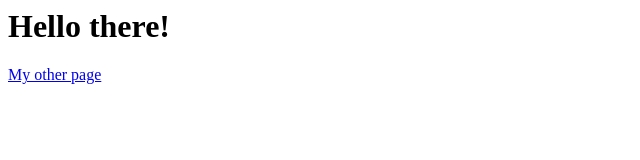
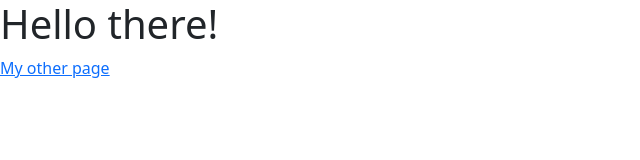
Before and after one commit to igorlatu/cursuri_stackblitz, a plain HTML site: page index.html in a window 1280 px wide. Shown: the whole page, without its empty margins (0-640 px from the left). Drawn offline with nearby package versions, Linux system fonts and the light colour scheme.

Commit message:
Add bootstrap

```diff
--- a/index.html
+++ b/index.html
@@ -1,7 +1,8 @@
 <html>
 
 <head>
-
+  <link href="https://cdn.jsdelivr.net/npm/bootstrap@5.0.0-beta1/dist/css/bootstrap.min.css" rel="stylesheet" integrity="sha384-giJF6kkoqNQ00vy+HMDP7azOuL0xtbfIcaT9wjKHr8RbDVddVHyTfAAsrekwKmP1" crossorigin="anonymous">
+	<link rel="stylesheet" href="/style.css">
 </head>
 
 <body>
```
